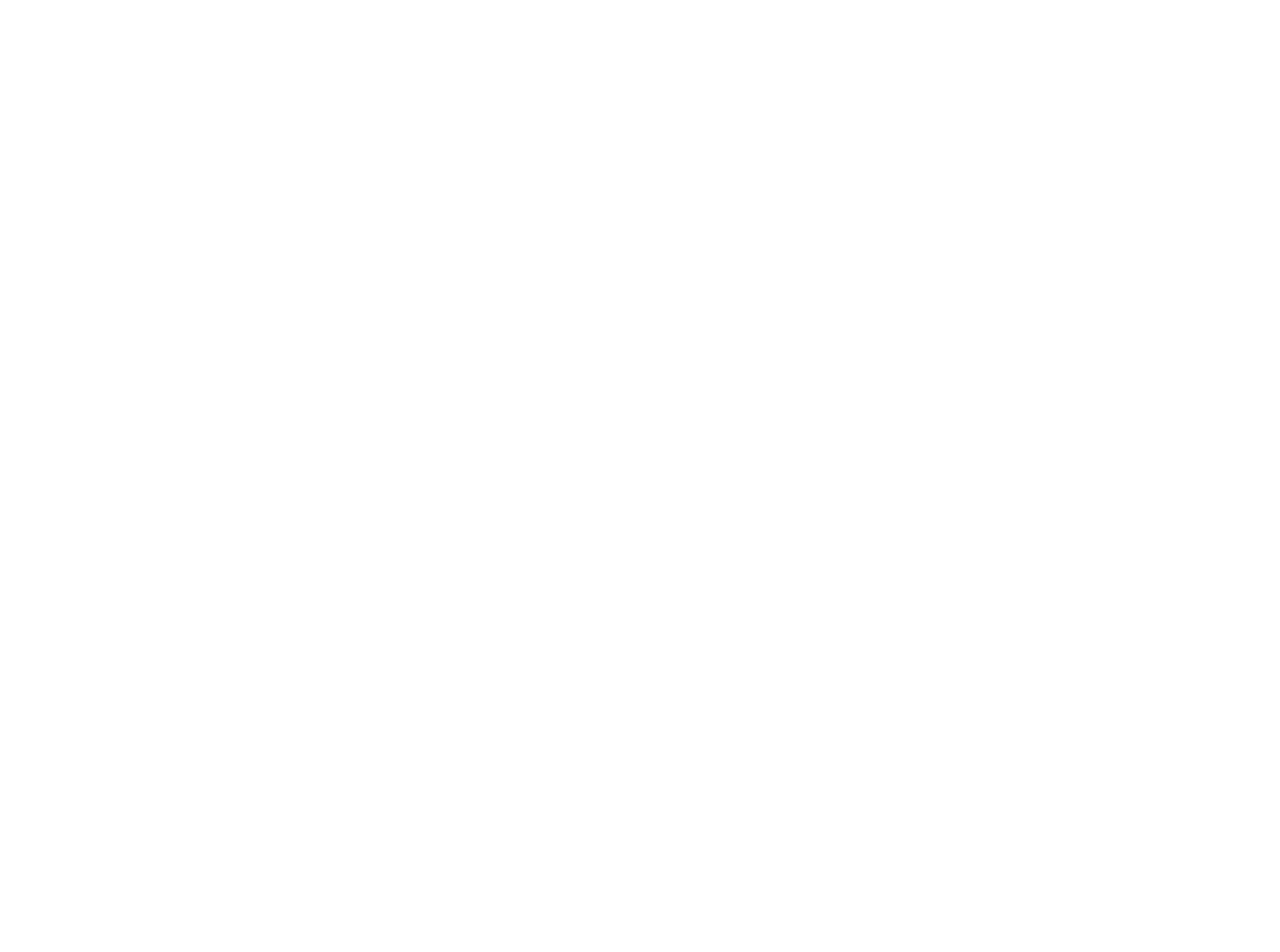
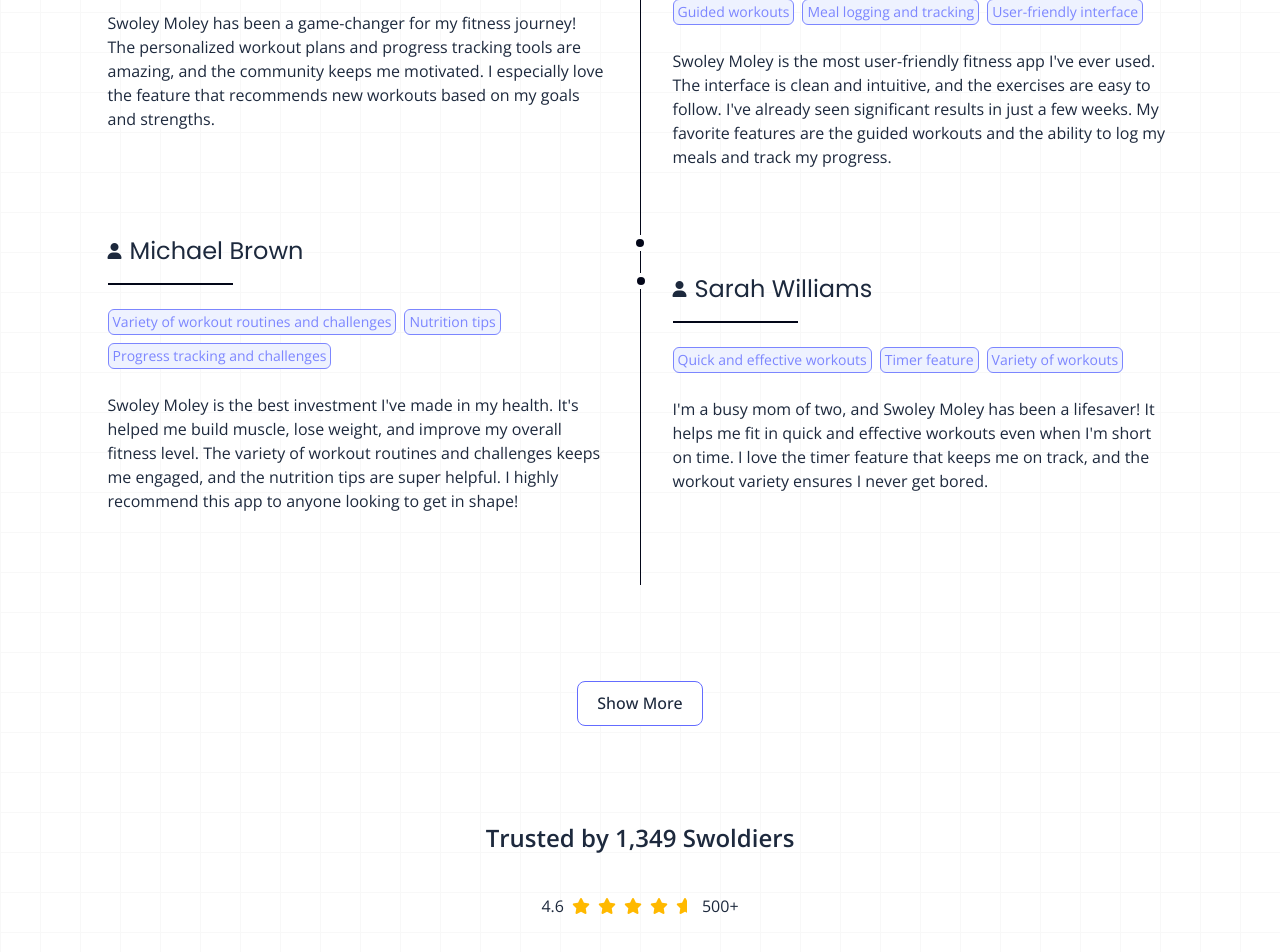
Before and after one commit to AkiKurvinen/svelte-gym-app-landingpage, a SvelteKit app: page / in a window 1280 px wide. Shown: the part 3708-4660 px from the top of the page. Before the commit the page ends 3290 px from the top, so only its background shows below. Built offline with nearby package versions, Linux system fonts and the light colour scheme.

Commit message:
add reviews

```diff
--- /dev/null
+++ b/src/components/ReviewCard.svelte
@@ -0,0 +1,42 @@
+<script>
+        let { children, reviewItem, left, index } = $props();
+</script><div
+class={"flex flex-col gap-2 w-full max-w-[500px] mx-auto relative " +
+    (left
+        ? index % 2 === 1
+            ? "hidden md:flex opacity-0 pointer-events-none max-h-[40px] overflow-hidden"
+            : " "
+        : index % 2 === 0
+          ? "hidden md:flex opacity-0 pointer-events-none max-h-[40px] overflow-hidden"
+          : " ")}
+>
+<div class="flex relative">
+    <div
+        class={"absolute reounded-full bg-white aspect-square hidden md:grid place-items-center h-4 top-0 " +
+            (index % 2 === 0
+                ? " right-0 -mr-8 translate-x-1/2"
+                : " left-0 -ml-8 -translate-x-1/2")}
+    >
+        <div
+            class="rounded-full bg-slate-950 aspect-square h-2"
+        />
+    </div>
+    <div class="flex items-center gap-2">
+        <i class="fa-solid fa-user" />
+        <h3 class="text-lg sm:text-xl md:text-2xl">
+            {reviewItem.name}
+        </h3>
+    </div>
+</div>
+<div class="h-[1.5px] bg-slate-950 w-1/4 mr-auto mb-4 mt-2"></div>
+<div class="flex items-center flex-wrap gap-2 text-xs sm:text-sm mb-4">
+    {#each reviewItem.features as keywork}
+        <div
+            class="p-1 py-0.5 rounded-md border border-solid border-indigo-400 bg-indigo-50 text-indigo-400"
+        >
+            <p>{keywork}</p>
+        </div>
+    {/each}
+</div>
+<p>{reviewItem.review}</p>
+</div>
--- a/src/components/Reviews.svelte
+++ b/src/components/Reviews.svelte
@@ -0,0 +1,109 @@
+<script>
+    import SectionWrapper from "./SectionWrapper.svelte";
+    import ReviewCard from "./ReviewCard.svelte";
+    import Stars from "./Stars.svelte";
+    let lim = true
+    let reviewsList = [
+        {
+            name: "John Doe",
+            review: "Swoley Moley has been a game-changer for my fitness journey! The personalized workout plans and progress tracking tools are amazing, and the community keeps me motivated. I especially love the feature that recommends new workouts based on my goals and strengths.",
+            features: [
+                "Personalized workout plans",
+                "Community features",
+                "Workout recommendation system",
+            ],
+        },
+        {
+            name: "Jane Smith",
+            review: "Swoley Moley is the most user-friendly fitness app I've ever used. The interface is clean and intuitive, and the exercises are easy to follow. I've already seen significant results in just a few weeks. My favorite features are the guided workouts and the ability to log my meals and track my progress.",
+            features: [
+                "Guided workouts",
+                "Meal logging and tracking",
+                "User-friendly interface",
+            ],
+        },
+        {
+            name: "Michael Brown",
+            review: "Swoley Moley is the best investment I've made in my health. It's helped me build muscle, lose weight, and improve my overall fitness level. The variety of workout routines and challenges keeps me engaged, and the nutrition tips are super helpful. I highly recommend this app to anyone looking to get in shape!",
+            features: [
+                "Variety of workout routines and challenges",
+                "Nutrition tips",
+                "Progress tracking and challenges",
+            ],
+        },
+        {
+            name: "Sarah Williams",
+            review: "I'm a busy mom of two, and Swoley Moley has been a lifesaver! It helps me fit in quick and effective workouts even when I'm short on time. I love the timer feature that keeps me on track, and the workout variety ensures I never get bored.",
+            features: [
+                "Quick and effective workouts",
+                "Timer feature",
+                "Variety of workouts",
+            ],
+        },
+        {
+            name: "David Lee",
+            review: "As a seasoned athlete, I was skeptical about any fitness app. But Swoley Moley has surprised me! It offers advanced workout programs and allows me to customize my routines to fit my specific needs. The data analysis is fantastic, helping me track my progress and optimize my performance.",
+            features: [
+                "Advanced workout programs",
+                "Customization options",
+                "Detailed data analysis",
+            ],
+        },
+        {
+            name: "Ashley Johnson",
+            review: "Swoley Moley has helped me overcome my fear of going to the gym. The encouraging community and supportive environment have made me feel comfortable and confident. I love the social features that allow me to connect with other fitness enthusiasts and share my progress.",
+            features: [
+                "Supportive community",
+                "Social features",
+                "Encouraging environment",
+            ],
+        },
+        {
+            name: "Mark Robinson",
+            review: "Swoley Moley is more than just a fitness app; it's a lifestyle change. It's helped me develop healthy habits and make better choices about my diet and exercise. I'm incredibly grateful for this app and the positive impact it's had on my life.",
+            features: [
+                "Focus on healthy habits",
+                "Nutritional guidance",
+                "Positive lifestyle impact",
+            ],
+        },
+    ];
+</script>
+<SectionWrapper id="reviews">
+    <div
+        class="flex flex-col gap-10 sm:gap-14 md:gap-24 py-20 flex-1 items-center justify-center"
+    >
+        <div class="flex flex-col gap-2">
+            <p class="opacity-60 text-base sm:text-lg md:text-xl text-center">
+                Don't just take our word for it
+            </p>
+            <h3
+                class="text-4xl sm:text-5xl md:text-6xl max-w-[1000px] mx-auto w-full font-semibold text-center"
+            >
+                See What <span class="text-indigo-400">Others</span> Have To Say
+            </h3>
+        </div>
+        <div class="flex flex-col md:flex-row gap-8 w-fit mx-auto">
+            <div class="flex flex-col gap-8">
+                {#each lim ? reviewsList.slice(0, 4) : reviewsList as reviewItem, index}
+                    <ReviewCard {reviewItem} left={true} {index} />
+                {/each}
+            </div>
+            <div class="w-[1px] bg-slate-950 hidden md:flex"></div>
+            <div class="flex flex-col gap-8">
+                {#each lim ? reviewsList.slice(0, 4) : reviewsList as reviewItem, index}
+                    <ReviewCard {reviewItem} {index} />
+                {/each}
+            </div>
+        </div>
+        <button on:click={() => (lim = !lim)} class="specialBtn">
+            <p>{lim ? "Show More" : "Show Less"}</p>
+        </button>
+        <div class="flex flex-col gap-10">
+            <p class="mx-auto text-lg sm:text-xl md:text-2xl font-semibold">
+                Trusted by 1,349 Swoldiers
+            </p>
+            <Stars />
+        </div>
+    </div>
+</SectionWrapper>
--- /dev/null
+++ b/src/components/Stars.svelte
@@ -0,0 +1,15 @@
+<div class="flex items-center justify-center gap-2 text-base">
+    <p>4.6</p>
+    {#each [0, 1, 2, 3, 4] as index}
+        <div class="grid place-items-center relative">
+            <i class="fa-solid fa-star opacity-0"></i>
+            <div
+                class={"absolute top-0 left-0 grid place-items-center " +
+                    (index === 4 ? "w-[60%] overflow-hidden" : " ")}
+            >
+                <i class="fa-solid fa-star text-amber-400"></i>
+            </div>
+        </div>
+    {/each}
+    <p>500+</p>
+</div>
--- a/src/routes/+page.svelte
+++ b/src/routes/+page.svelte
@@ -1,8 +1,10 @@
 <script>
     import Hero from '../components/Hero.svelte';
     import Product from '../components/Product.svelte';
+    import Reviews from '../components/Reviews.svelte';
 </script>
 <main class="flex flex-col">
     <Hero/>
     <Product/>
+    <Reviews/>
 </main>
```
